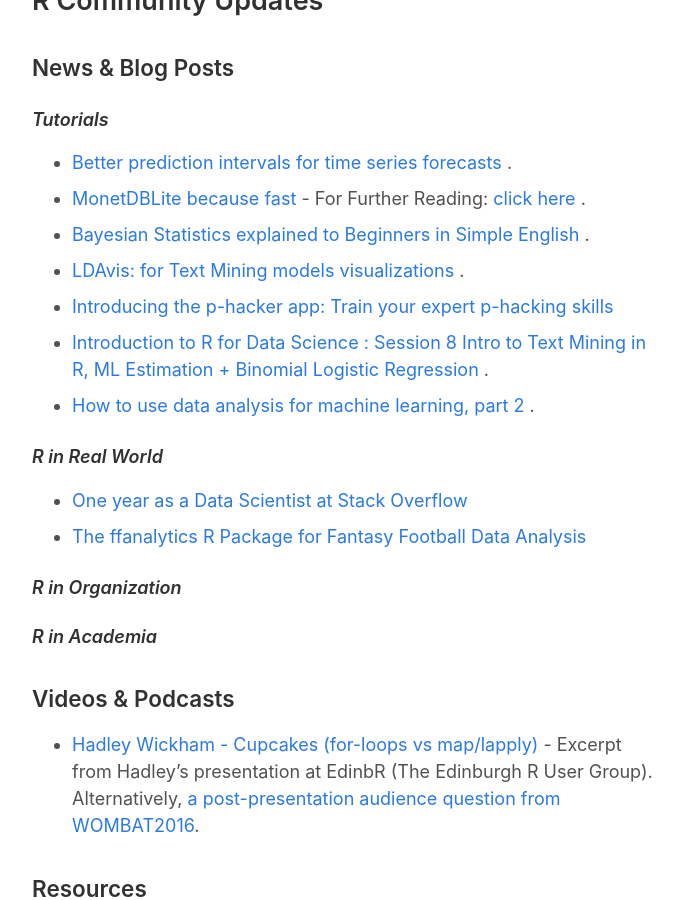
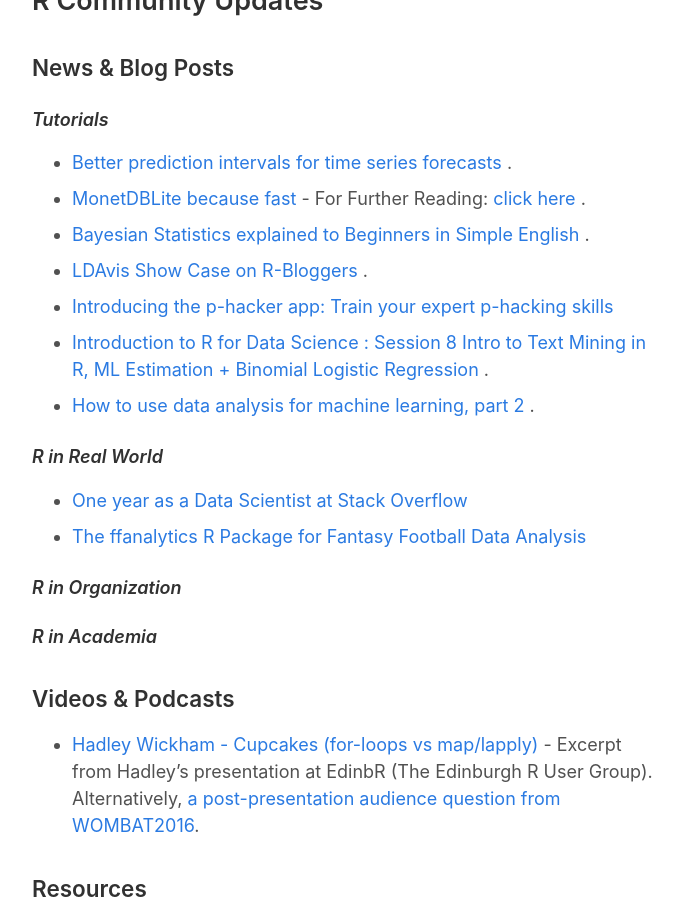
Before and after one commit to rweekly/rweekly.org, a Jekyll site: the page built from draft.md, in a window 1280 px wide and 900 px high, scrolled down 411 px. Shown: the whole window, without its empty margins (293-975 px from the left). Built offline with Jekyll 4.4.1, drawn with Linux system fonts in a browser that asks for light colours.

Commit message:
check link

```diff
--- a/draft.md
+++ b/draft.md
@@ -23,7 +23,7 @@
 
 + [Bayesian Statistics explained to Beginners in Simple English](http://www.analyticsvidhya.com/blog/2016/06/bayesian-statistics-beginners-simple-english/) .
 
-+ [LDAvis: for Text Mining models visualizations](http://r-addict.com/2016/06/21/LDAvis-RBloggers.html) .
++ [LDAvis Show Case on R-Bloggers](http://www.r-bloggers.com/ldavis-show-case-on-r-bloggers/) .
 
 + [Introducing the p-hacker app: Train your expert p-hacking skills](http://www.nicebread.de/introducing-p-hacker/)
 
```
